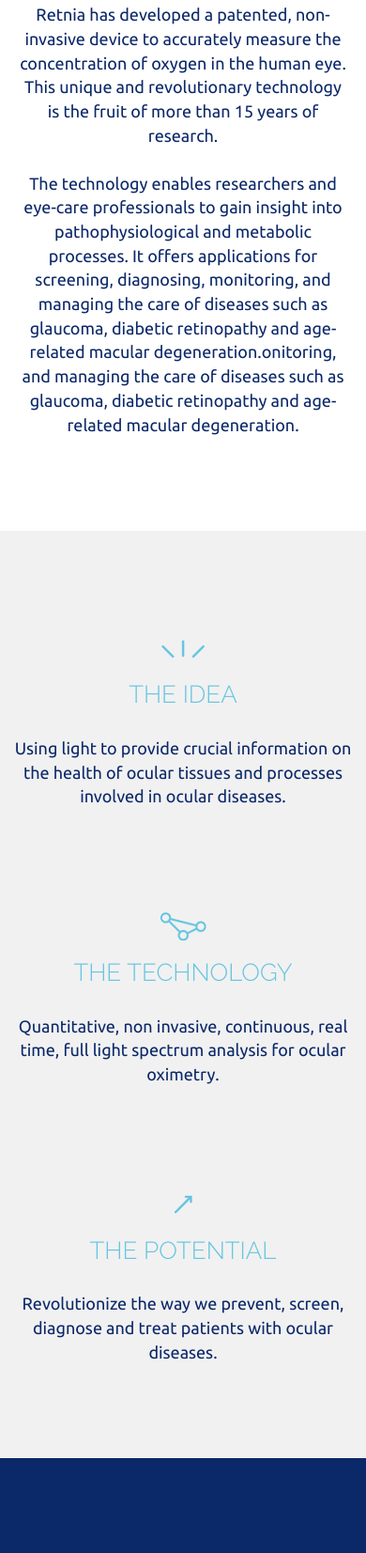
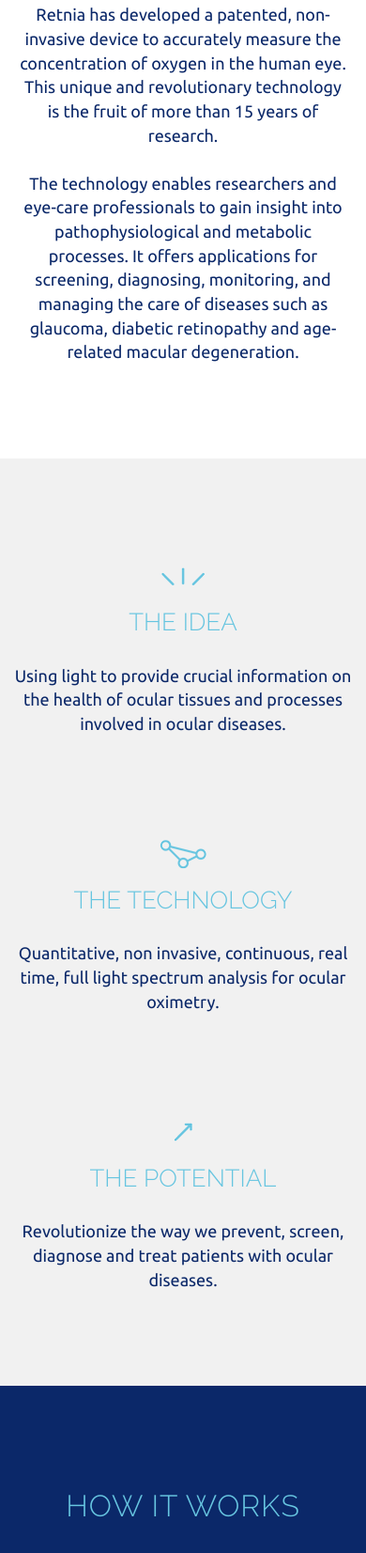
Before and after one commit to osylvain/retnia-website, a plain HTML site: page index.html in a window 390 px wide. Shown: the part 727-2380 px from the top of the page at 94% size. Drawn offline with nearby package versions, Linux system fonts and the light colour scheme.

Commit message:
comments

```diff
--- a/index.html
+++ b/index.html
@@ -54,9 +54,7 @@
             <p>
                 The technology enables researchers and eye-care professionals to gain insight into pathophysiological
                 and metabolic processes. It offers applications for screening, diagnosing, monitoring, and managing the
-                care of diseases such as glaucoma, diabetic retinopathy and age-related macular degeneration.onitoring,
-                and managing the care of diseases such as glaucoma, diabetic retinopathy and age-related macular
-                degeneration.
+                care of diseases such as glaucoma, diabetic retinopathy and age-related macular degeneration.
             </p>
         </div>
     </section>
--- a/style.css
+++ b/style.css
@@ -20,6 +20,12 @@
 
 h3 {
     font-size: 26px;
+}
+
+@media (max-width: 400px) {
+    h2 {
+        font-size: 32px;
+    }
 }
 
 /* NAVBAR */
@@ -207,7 +213,6 @@
 section#how-it-works h2 {
     text-align: center;
     color: #67c5e0;
-    font-size: 40px;
     margin-bottom: 50px;
 }
 
@@ -232,7 +237,6 @@
 section#product-details .main-section-title {
     text-align: center;
     color: #67c5e0;
-    font-size: 40px;
     margin-bottom: 50px;
 }
 
```
